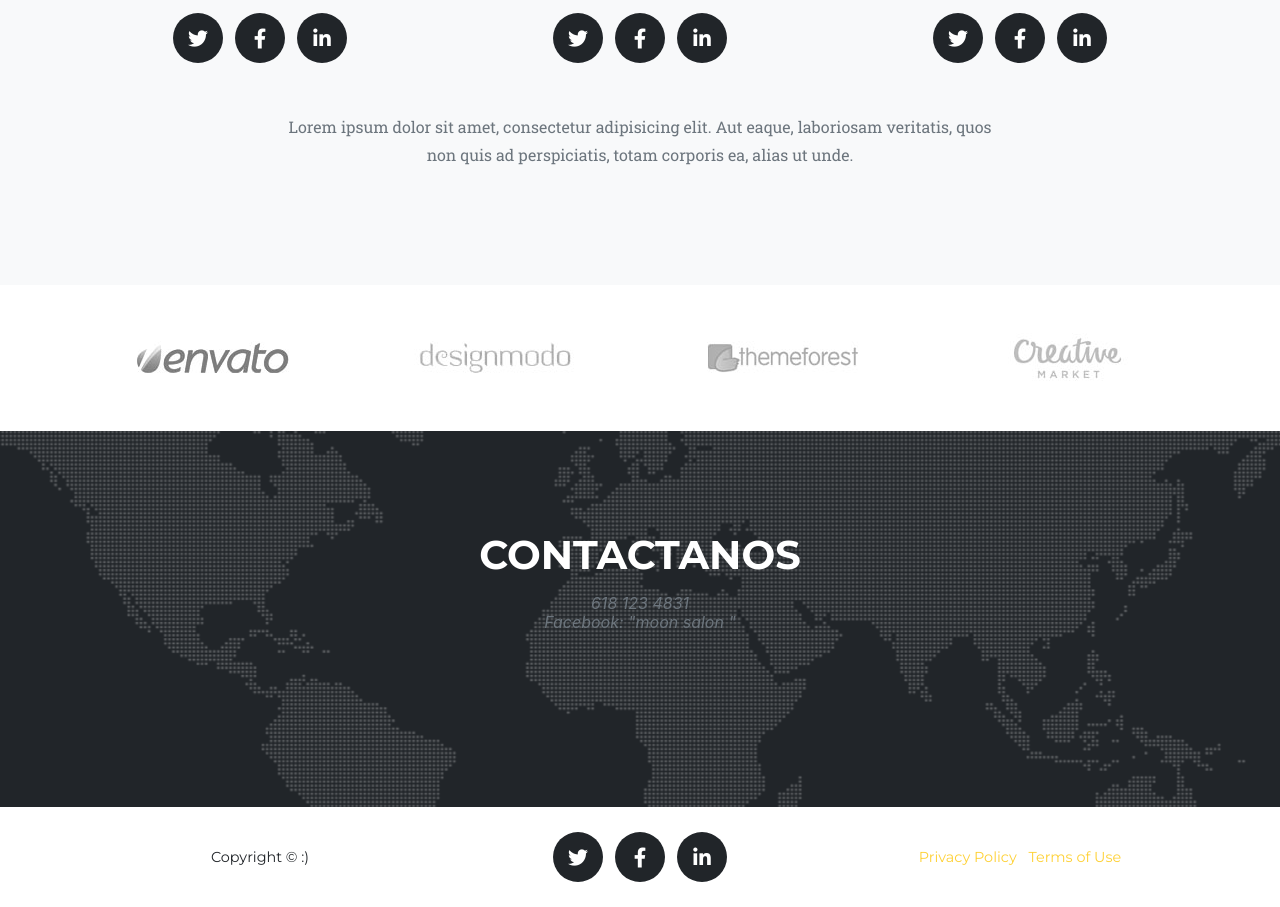
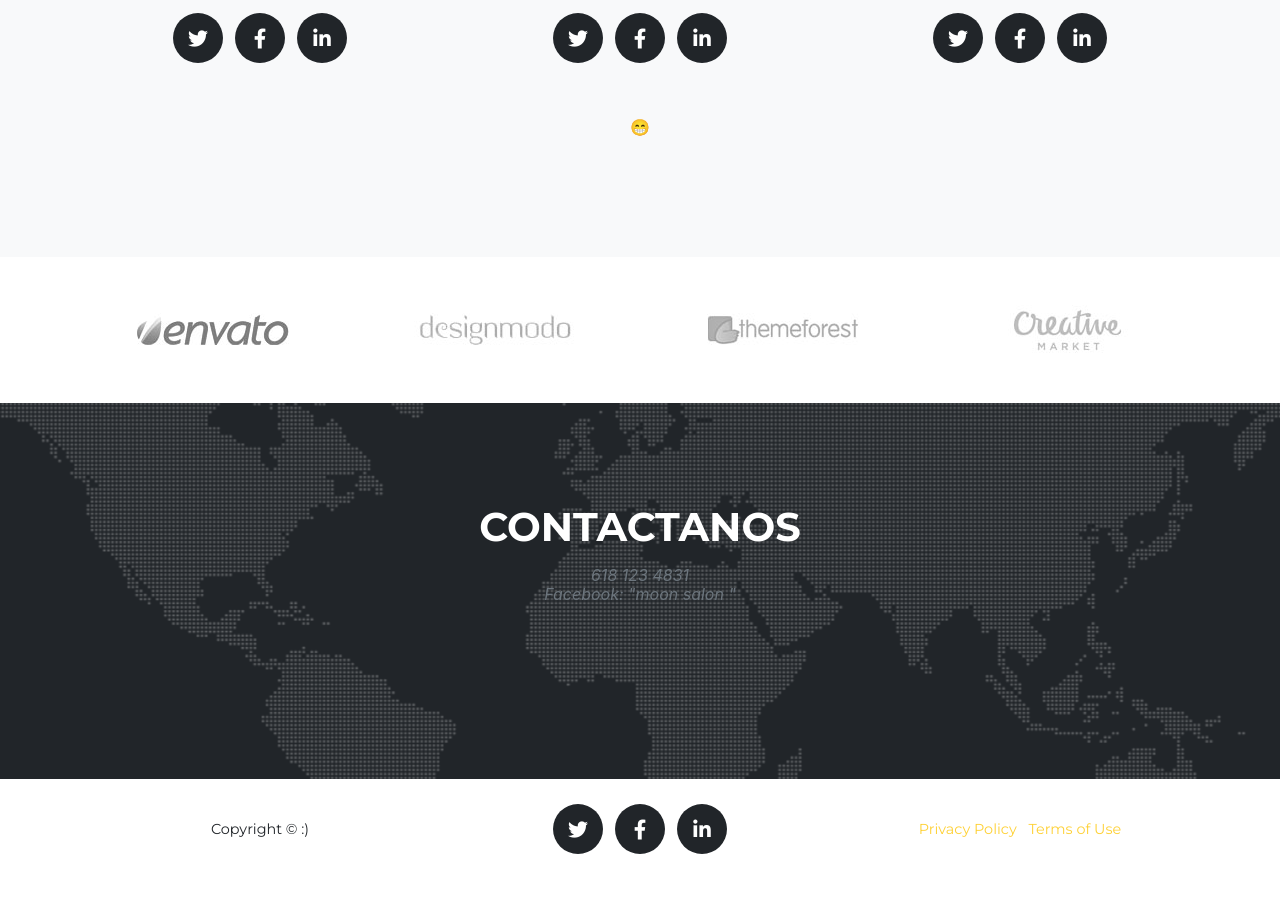
Before and after one commit to BHUTUUU/BHUTUUU.github.io, a plain HTML site: page index.html in a window 1280 px wide. Shown: the part 2541-3448 px from the top of the page. After the commit the page ends 3420 px from the top, so only its background shows below. Drawn offline with Linux system fonts and the light colour scheme; a web font is replaced by a local one.

Commit message:
Update index.html

```diff
--- a/index.html
+++ b/index.html
@@ -370,7 +370,7 @@
       </div>
       <div class="row">
         <div class="col-lg-8 mx-auto text-center">
-          <p class="large text-muted">Lorem ipsum dolor sit amet, consectetur adipisicing elit. Aut eaque, laboriosam veritatis, quos non quis ad perspiciatis, totam corporis ea, alias ut unde.</p>
+          <p class="large text-muted"> 😁 </p>
         </div>
       </div>
     </div>
```
